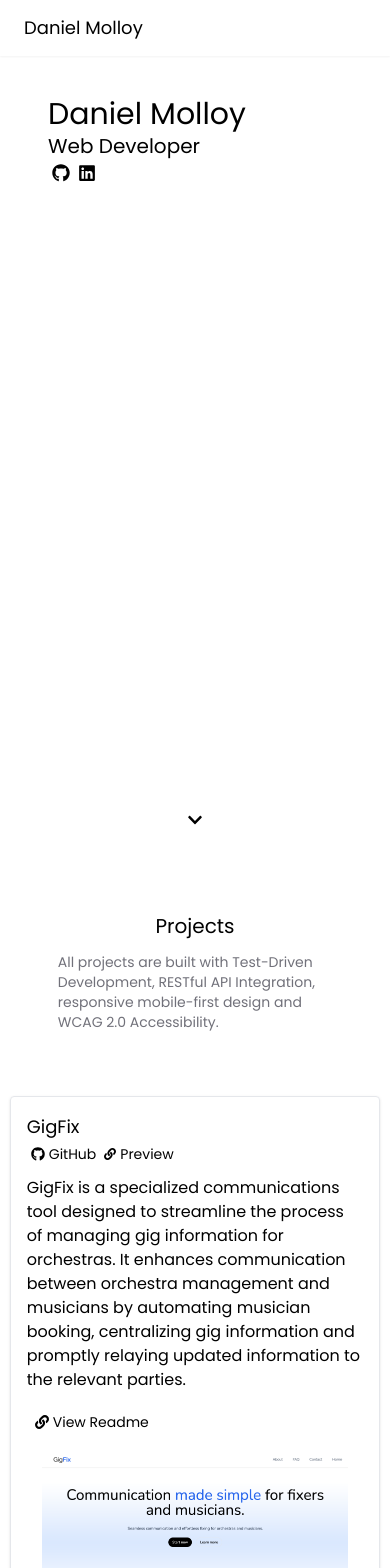
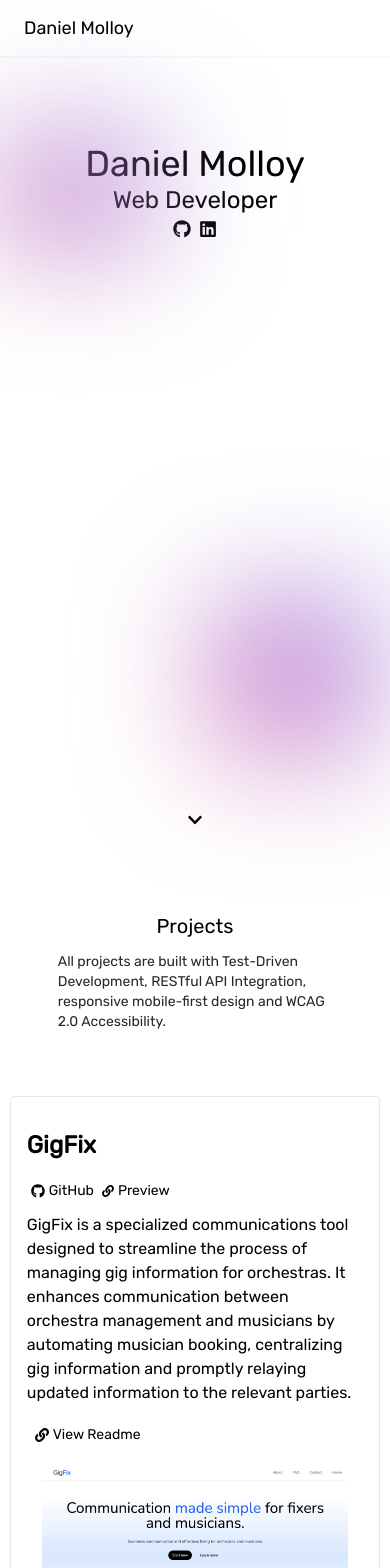
Before and after one commit to danmolloy/portfolio-site, a Next.js app: page / in a window 390 px wide. Shown: the top 1568 px of the page. Built offline with nearby package versions, Linux system fonts and the light colour scheme.

Commit message:
minor styling changes

```diff
--- a/app/about/ensembles.tsx
+++ b/app/about/ensembles.tsx
@@ -19,7 +19,7 @@ export default function Ensembles(props: EnsembleProps) {
       <div className=" flex flex-row flex-wrap justify-center w-full my-4 transition-all">
         {showAll
         ? ensembles.map(i => (
-          <div className=" text-zinc-500 dark:text-zinc-400 flex shadow-sm flex-row p-2 m-1 border rounded items-center w-72 dark:border-zinc-700" key={i.favicon}>
+          <div className=" text-zinc-800 dark:text-zinc-400 flex shadow-sm flex-row p-2 m-1 border rounded items-center w-72 dark:border-zinc-700" key={i.favicon}>
             <Image title={`${i.name}-logo`} alt={`${i.name} favicon`} src={i.favicon} height={25} width={25} className="mr-2"/>
             <p>{i.name}</p>
           </div>
--- a/app/contact/index.tsx
+++ b/app/contact/index.tsx
@@ -55,13 +55,13 @@ export default function Section() {
         })
       }}>
       {(props) => (
-      <Form data-testid="contact-form" className=" flex flex-col w-[95vw] self-center lg:w-1/2 ">
+      <Form data-testid="contact-form" className="z-10  flex flex-col w-[95vw] self-center lg:w-1/2 ">
 
           <div className="flex flex-col m-2">
           <label htmlFor='name-input' className="form-label dark:text-zinc-400">Name</label>
           <Field
             id="name-input"
-            className="text-black border border-zinc-400 rounded-md w-full p-1 dark:bg-zinc-300"
+            className=" text-black border border-zinc-400 rounded-md w-full p-1 dark:bg-zinc-300"
             type="text"
             name="name"/>
             <div className="h-6">
@@ -102,7 +102,7 @@ export default function Section() {
           </ErrorMessage>
           </div>
           </div>
-        <button disabled={props.isSubmitting || (sendStatus === "sending")} id="submit-button" type='submit' className=" disabled:opacity-30 hover:bg-blue-50 border shadow-sm border-blue-500 text-blue-500 m-2 p-1 w-24 rounded self-end dark:bg-gray-900 dark:hover:text-yellow-300 dark:hover:border-yellow-300">Submit</button>
+        <button disabled={props.isSubmitting || (sendStatus === "sending")} id="submit-button" type='submit' className=" disabled:opacity-30 hover:bg-gray-50 shadow-sm bg-white  border border-zinc-400 m-2 p-1 w-24 rounded self-end  ">Submit</button>
         <div>
         {sendStatus === "sending"
         ? sendingMsg
--- a/app/layout.tsx
+++ b/app/layout.tsx
@@ -2,9 +2,9 @@ import { Metadata } from 'next'
 import Header from './layout/header'
 import Footer from './layout/footer'
 import "./globals.css";
-import { Inconsolata, Raleway, Poiret_One, Poppins } from 'next/font/google'
+import { Inconsolata, Raleway, Poiret_One, Poppins, Rubik } from 'next/font/google'
 
-const poppins = Poppins({weight: "400", subsets: ['latin'], variable: "--font-poppins"})
+const rubik = Rubik({weight: "400", subsets: ['latin'], variable: "--font-rubik"})
 //const poiretOne = Poiret_One({weight: '400', subsets: ["latin"], variable:"--font-poiret"})
 const inconsolata = Inconsolata({subsets: ["latin"], variable:"--font-inconsolata"})
 
@@ -22,10 +22,10 @@ export default function RootLayout({
   children: React.ReactNode
 }) {
   return (
-    <html lang="en">
+    <html lang="en" className={rubik.variable}>
       <body>
 
-    <div data-testid="layout" className={`${poppins.variable} w-full min-h-screen bg-white flex flex-col items-center justify-between font-sans`}>
+    <div data-testid="layout" className={` w-full min-h-screen bg-white flex flex-col items-center justify-between font-sans`}>
       <Header />
       <main className={` flex flex-col items-center`}>
       {children}
--- a/app/layout/footer.tsx
+++ b/app/layout/footer.tsx
@@ -5,11 +5,11 @@ import React from "react"
 
 export default function Footer() {
   return (
-    <div data-testid="footer" className="w-full h-20 dark:bg-gray-900 flex sm:flex-row flex-col sm:justify-between p-2 items-center border-t dark:border-t-zinc-600">
+    <div data-testid="footer" className="w-full z-10 h-20 bg-white flex sm:flex-row flex-col sm:justify-between p-2 items-center border-t  dark:border-t-zinc-600">
       <Link href="/" className=' hover:underline text-sm font-light hover:cursor-pointer active:text-zinc-400 m-1 ' >
         Back to top
       </Link>
-      <p className="text-sm  text-zinc-500 dark:text-zinc-400">Designed and built by Daniel Molloy</p>
+      <p className="text-sm  text-zinc-800 dark:text-zinc-400">Designed and built by Daniel Molloy</p>
 
     </div>
   )
--- a/app/page.tsx
+++ b/app/page.tsx
@@ -7,15 +7,17 @@ import { FaChevronDown, FaGithub, FaLinkedin } from "react-icons/fa";
 export default function Page() {
   return (
     <div data-testid="index-section" className="w-screen flex flex-col items-center">
-    <section data-testid="hero-section" className="  flex flex-col items-center h-screen justify-start w-screen">
-      <div className="text-start self-start mt-24 mx-12">
-        <h1 className="text-3xl font-display">
+      <div className="w-36 h-24 outline top-0 left-0 mt-36 mr-24 fixed bg-gradient-to-tr from-[#ff80b5] to-[#9089fc] blur-3xl" />
+      <div className="w-36 h-36 outline bottom-0 mb-24 ml-48 fixed bg-gradient-to-tr from-[#ff80b5] to-[#9089fc] blur-3xl" />
+    <section data-testid="hero-section" className="  flex flex-col items-center h-screen  w-screen">
+      <div className=" text-center mt-36 mx-12 font-medium">
+        <h1 className="text-4xl ">
           Daniel Molloy
         </h1>
-        <p className="text-xl">
+        <p className="text-2xl">
           Web Developer
         </p>
-        <div className="flex flex-row">
+        <div className="flex flex-row justify-center">
           <Link className="text-lg m-1 hover:text-gray-600" href={'https://github.com/danmolloy/'}>
             <FaGithub />
           </Link>
--- a/app/projects.tsx
+++ b/app/projects.tsx
@@ -9,13 +9,13 @@ export default function Projects() {
     <section data-testid="projects-section" className="w-[95vw] py-12 m-2 flex flex-col items-center  min-h-[80vh]  lg:w-2/3">
       <div className="flex flex-col w-full px-12 py-4 text-sm items-center">
       <h2 className=" ">Projects</h2>
-      <p className="my-4 text-zinc-500 dark:text-zinc-400">{projectsBlurb}</p>
+      <p className="my-4 text-zinc-800 dark:text-zinc-600">{projectsBlurb}</p>
       </div>
 
       {projectsArr.map((i) => (
-          <div key={i.id} data-testid={`project-${i.id}`} className="flex flex-col justify-center items-center my-8 border dark:border-zinc-700 p-4 rounded shadow w-full">
+          <div key={i.id} data-testid={`project-${i.id}`} className="bg-white z-10 flex flex-col justify-center items-center my-8 border dark:border-zinc-700 p-4 rounded shadow-sm w-full">
           <div className="flex lg:flex-row flex-col justify-between items-start w-full">
-          <h3>{i.title}</h3>
+          <h3 className="text-2xl font-semibold my-4">{i.title}</h3>
           <div className="flex flex-row justify-start  ">
             <a data-testid="github-link" href={i.githubLink} target="_blank" className="m-1  flex flex-row items-center text-sm hover:text-blue-500 dark:hover:text-yellow-300">
               <FaGithub size={14} color="black"/>
--- a/tailwind.config.js
+++ b/tailwind.config.js
@@ -14,7 +14,7 @@ module.exports = {
   theme: {
     extend: {
       fontFamily: {
-        sans: [ 'var(--font-poppins)', ...defaultTheme.fontFamily.sans],
+        sans: [ 'var(--font-rubik)', ...defaultTheme.fontFamily.sans],
         display: ['var(--font-poppins)',...defaultTheme.fontFamily.sans]
             },
       backgroundImage: {
```
Also changed, not shown: 1 other file (tests, documents, lock files or other folders).
